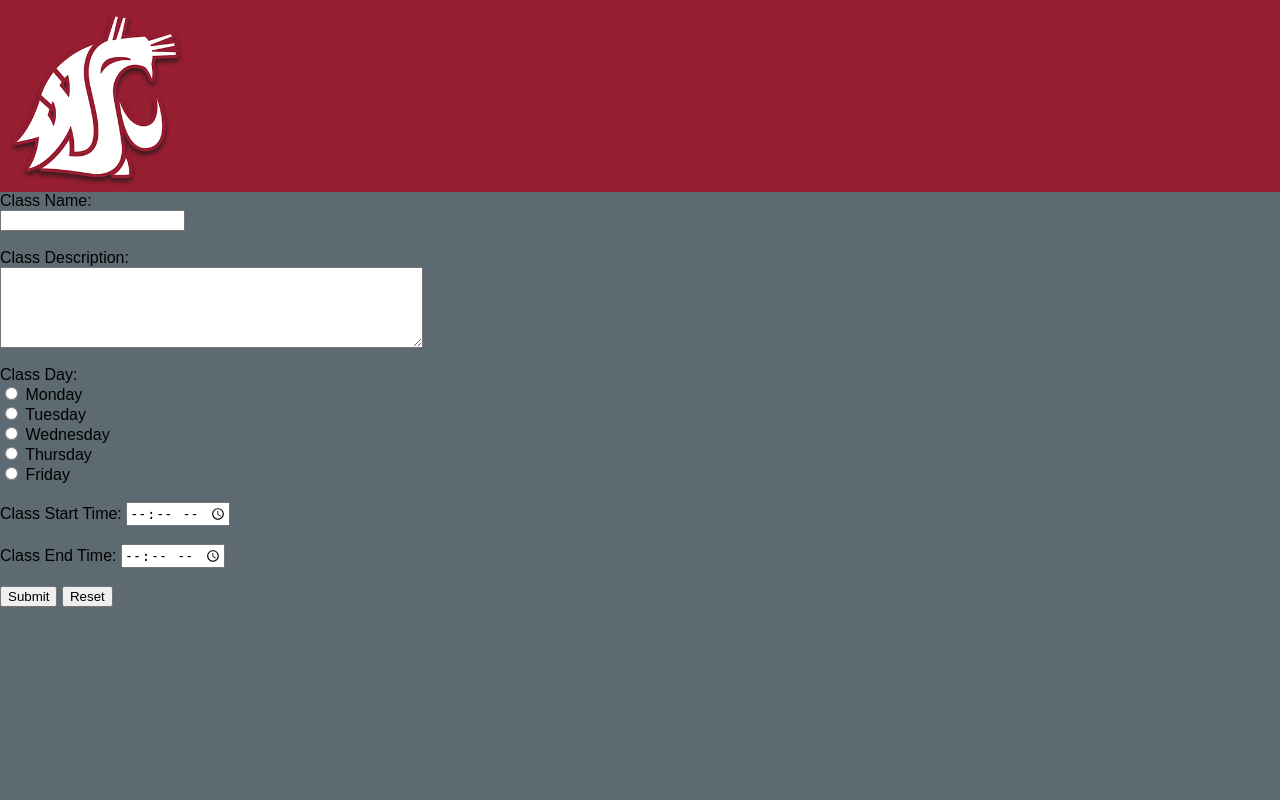
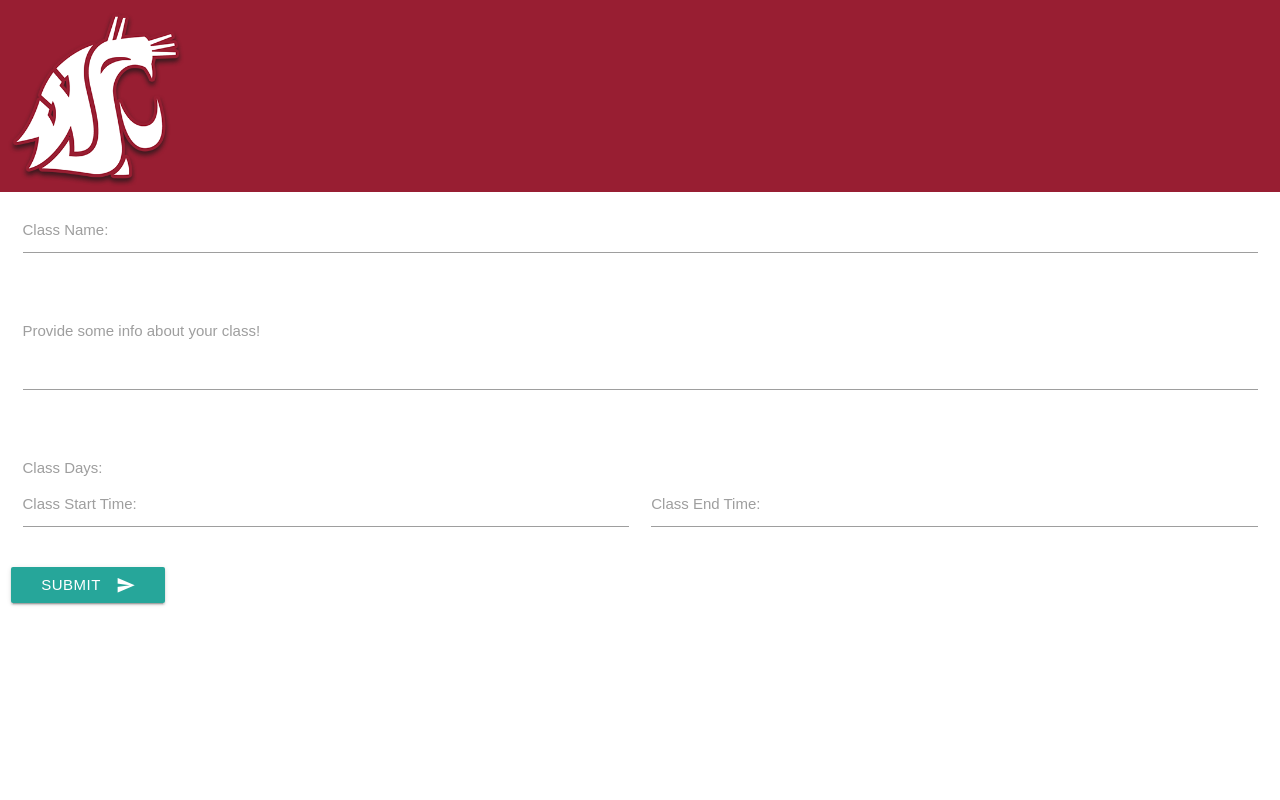
Before and after one commit to SeanI115/Equipo, a PHP site: page /static/ProfCourseCreate.html in a window 1280 px wide. Run offline with PHP 8.4, Linux system fonts and the light colour scheme.

Commit message:
update course create

```diff
--- a/static/ProfCourseCreate.html
+++ b/static/ProfCourseCreate.html
@@ -3,11 +3,15 @@
 <head>
         <meta name="viewport" content="width=device-width, initial-scale=1">
         <link rel="icon" href="images/titleIcon.ico">
+        <link href="https://fonts.googleapis.com/icon?family=Material+Icons" rel="stylesheet">
         <link rel="stylesheet" type="text/css" href="styles/ProfCourseCreate.css">
         <title> Course Creation Page </title>
         <script src="scripts/jquery.min.js"></script>
         <script type= "text/javascript" src="scripts/ProfCourseCreate.js"></script>
         <script type="text/javascript" src="scripts/Login.js"></script>
+        <link rel="stylesheet" href="https://cdnjs.cloudflare.com/ajax/libs/materialize/0.100.2/css/materialize.min.css">
+        <script src="https://cdnjs.cloudflare.com/ajax/libs/materialize/0.100.2/js/materialize.min.js"></script>
+
         <script type="text/javascript">
             // This is a jQuery convention to say that once all the files
             // load, the function Smile.start() should run.
@@ -23,10 +27,8 @@
                 <img class="headerImg" src="images/whiteCougarHead.png" width=15%>
         </header>
         <section>
-        	<form>
-        		Class Name: <br><input type = "text" name = "class_name"/>
-        		<br>
-        		<br>
+        	<!-- <form>
+
 
         		Class Description: <br />
         		<textarea rows = "5" cols = "50" name= "class_description">
@@ -49,7 +51,51 @@
         		<button type ="submit" value="Submit">Submit</button>
         		<button type="reset" value="Reset">Reset</button>
 
-        	</form>
+        	</form> -->
+            <div class="row">
+                <form class="col s12">
+                    <div class="row">
+                        <div class="input-field col s12">
+                            <input type="text" id="class_name">
+                            <label for="class_name">Class Name:</label>
+                        </div>
+                    </div>
+                    <div class="row">
+                        <div class="input-field col s12">
+                            <textarea id="class_description" class="materialize-textarea" length="200"></textarea>
+                            <label for="class_description">Provide some info about your class!</label>
+                        </div>
+                    </div>
+                    <div class="row">
+                        <div class="input-field col s12">
+                            <select multiple>
+                                <option value=" " disabled selected>Choose Class Days</option>
+                                <option value="Monday">Monday</option>
+                                <option value="Tuesday">Tuesday</option>
+                                <option value="Wednesday">Wednesday</option>
+                                <option value="Thursday">Thursday</option>
+                                <option value="Friday">Friday</option>
+                            </select>
+                            <label>Class Days: </label>
+                        </div>
+                    </div>
+                    <div class="row">
+                        <div class="input-field col s6">
+                            <input type="text" class="timepicker" id="class_startTime">
+                            <label for="class_startTime">Class Start Time:</label>
+                        </div>
+                        <div class="input-field col s6">
+                            <input type="text" class="timepicker" id="class_endTime">
+                            <label for="class_endTime">Class End Time:</label>
+                        </div>
+
+                    </div>
+                <button class="btn waves-effect waves-red" type="submit" name="action">Submit<i class="material-icons right">send</i>
+                </button>
+                </form>
+            </div>
+
+
         </section>
 
 
--- a/static/scripts/ProfCourseCreate.js
+++ b/static/scripts/ProfCourseCreate.js
@@ -5,4 +5,16 @@ function myFunction() {
 	} else {
 		x.style.display = "none";
 	}
+
+  $(document).ready(function() {
+    $('select').material_select();
+  });
+
+  $('.timepicker').pickatime({
+    default: 'now',
+    twelvehour: false, // change to 12 hour AM/PM clock from 24 hour
+    donetext: 'OK',
+  autoclose: false,
+  vibrate: true // vibrate the device when dragging clock hand
+});
 }
--- a/static/styles/ProfCourseCreate.css
+++ b/static/styles/ProfCourseCreate.css
@@ -23,6 +23,6 @@ body{
 	height: 100%;
 	position: relative;
 	font-family: Arial;
-	background-color: var(--wsuGrey);
+	background-color: white;
 	color: #000;
 }
```
